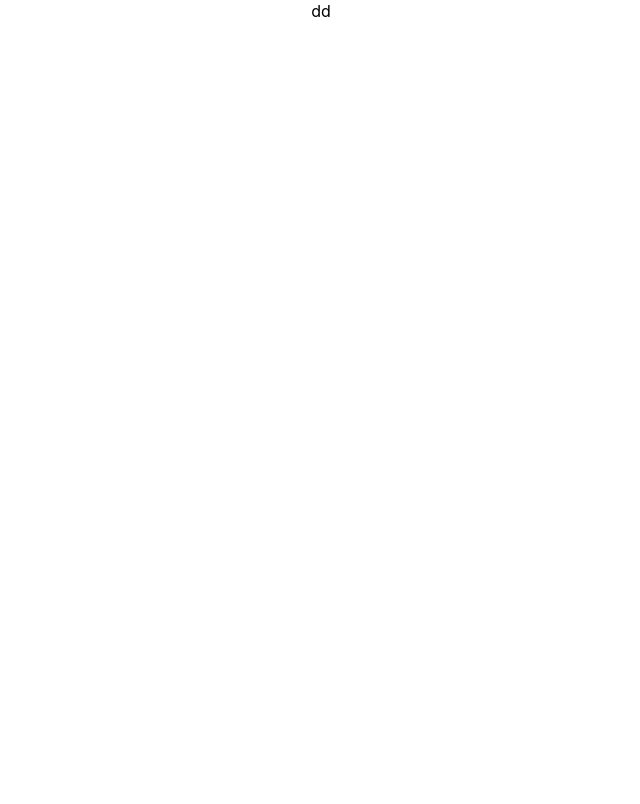
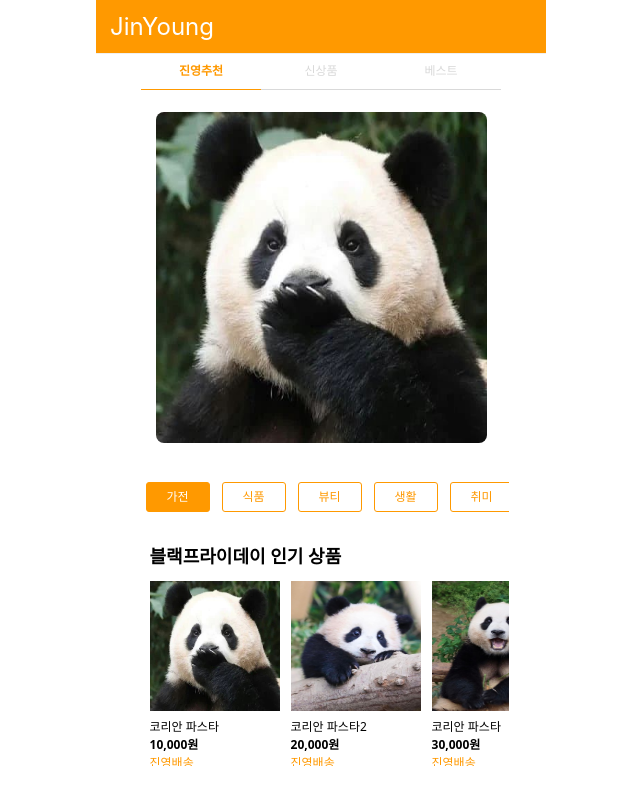
Before and after one commit to 2023-venture-startup-hackathon-wantload/wantload-FE, a React (Create React App) app: page / in a window 1280 px wide. Shown: the whole page, without its empty margins (319-959 px from the left). Built offline with nearby package versions, Linux system fonts and the light colour scheme.

Commit message:
feat : Home 페이지 구현

```diff
--- a/package.json
+++ b/package.json
@@ -20,6 +20,7 @@
     "react-scripts": "5.0.1",
     "recoil": "^0.7.7",
     "styled-components": "6.0.7",
+    "swiper": "10.2.0",
     "typescript": "^4.9.5",
     "web-vitals": "^2.1.4"
   },
--- a/src/Home/Home.tsx
+++ b/src/Home/Home.tsx
@@ -1,11 +1,35 @@
-import React from 'react';
+import React, { useState } from 'react';
+import Header from './components/Header';
+import Tabs from './components/Tabs';
+import styled from 'styled-components';
+import RecommendPannel from './components/RecommendPannel';
+import BestPannel from './components/BestPannel';
+import NewPannel from './components/NewPannel';
 
 const Home: React.FC = () => {
+  const [selectedTool, setSelectedTool] = useState('recommend');
+
   return (
-    <div>
-      <div>dd</div>
-    </div>
+    <>
+      <Header />
+      <HomeWrapper>
+        <Tabs selectedTool={selectedTool} setSelectedTool={setSelectedTool} />
+        {selectedTool === 'recommend' && <RecommendPannel />}
+        {selectedTool === 'best' && <BestPannel />}
+        {selectedTool === 'new' && <NewPannel />}
+      </HomeWrapper>
+    </>
   );
 };
 
 export default Home;
+
+const HomeWrapper = styled.div`
+  width: 100vw;
+  height: 100vh;
+  padding-top: 54px;
+  margin: 0 auto;
+  display: flex;
+  flex-direction: column;
+  align-items: center;
+`;
```
Also changed, not shown: 1 other file (tests, documents, lock files or other folders).
